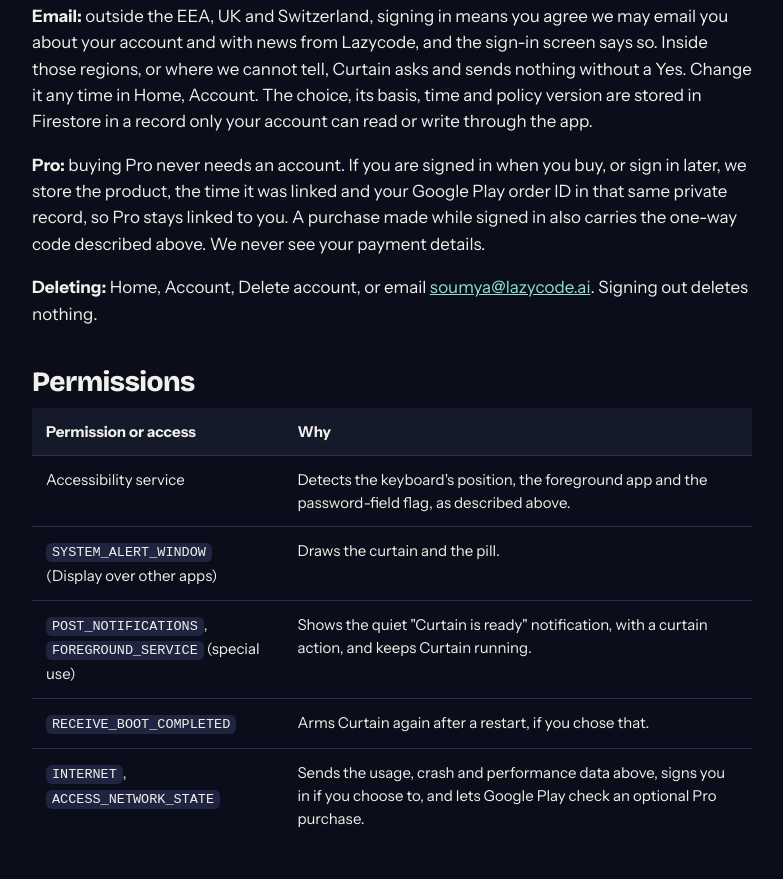
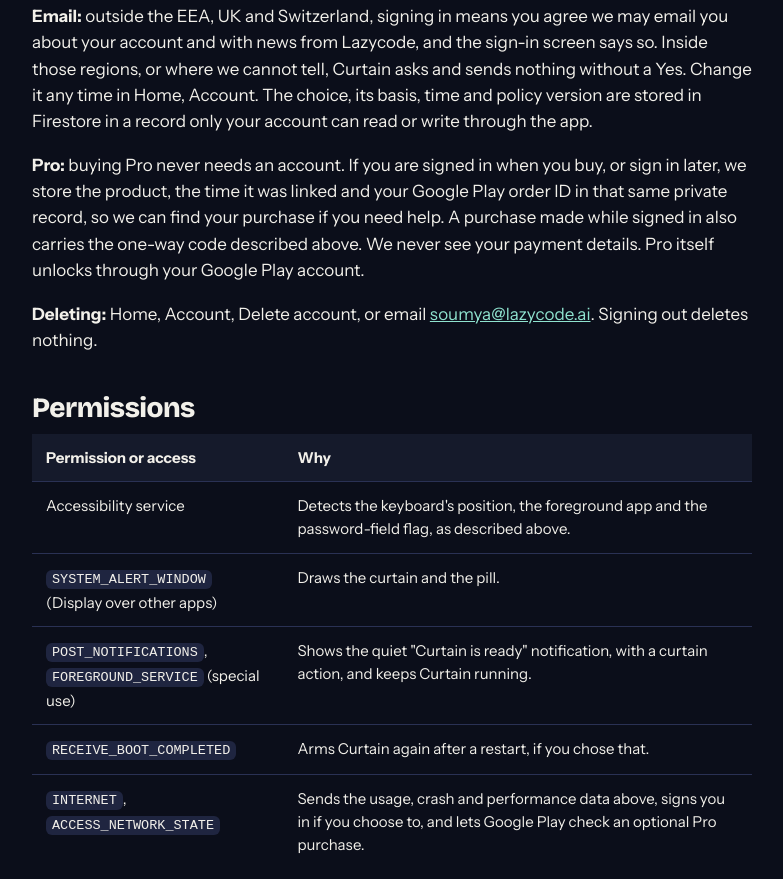
Before and after one commit to soumyasethy/lazycode-legal, a plain HTML site: page curtain/privacy.html in a window 1280 px wide. Shown: the part 2201-3080 px from the top of the page, without its empty margins (248-1031 px from the left). Drawn offline with nearby package versions, Linux system fonts and the light colour scheme.

Commit message:
Curtain: say what the Pro link is for

```diff
--- a/curtain/privacy.html
+++ b/curtain/privacy.html
@@ -178,7 +178,7 @@
   <p>You can use Curtain without an account, and every feature works the same signed out.</p>
   <p>If you choose Continue with Google, Google tells us your name and email address, held in Firebase Authentication with the account's creation and last sign-in time. We use them to run your account, for support, to contact you about problems such as crashes, for internal reporting and analysis, and for email from Lazycode as described below. Our own systems can read them for these purposes. We never sell them. Curtain's settings, app lists and anything on your screen are never part of your account.</p>
   <p><strong>Email:</strong> outside the EEA, UK and Switzerland, signing in means you agree we may email you about your account and with news from Lazycode, and the sign-in screen says so. Inside those regions, or where we cannot tell, Curtain asks and sends nothing without a Yes. Change it any time in Home, Account. The choice, its basis, time and policy version are stored in Firestore in a record only your account can read or write through the app.</p>
-  <p><strong>Pro:</strong> buying Pro never needs an account. If you are signed in when you buy, or sign in later, we store the product, the time it was linked and your Google Play order ID in that same private record, so Pro stays linked to you. A purchase made while signed in also carries the one-way code described above. We never see your payment details.</p>
+  <p><strong>Pro:</strong> buying Pro never needs an account. If you are signed in when you buy, or sign in later, we store the product, the time it was linked and your Google Play order ID in that same private record, so we can find your purchase if you need help. A purchase made while signed in also carries the one-way code described above. We never see your payment details. Pro itself unlocks through your Google Play account.</p>
   <p><strong>Deleting:</strong> Home, Account, Delete account, or email <a href="mailto:soumya@lazycode.ai">soumya@lazycode.ai</a>. Signing out deletes nothing.</p>
 
   <h2>Permissions</h2>
```
